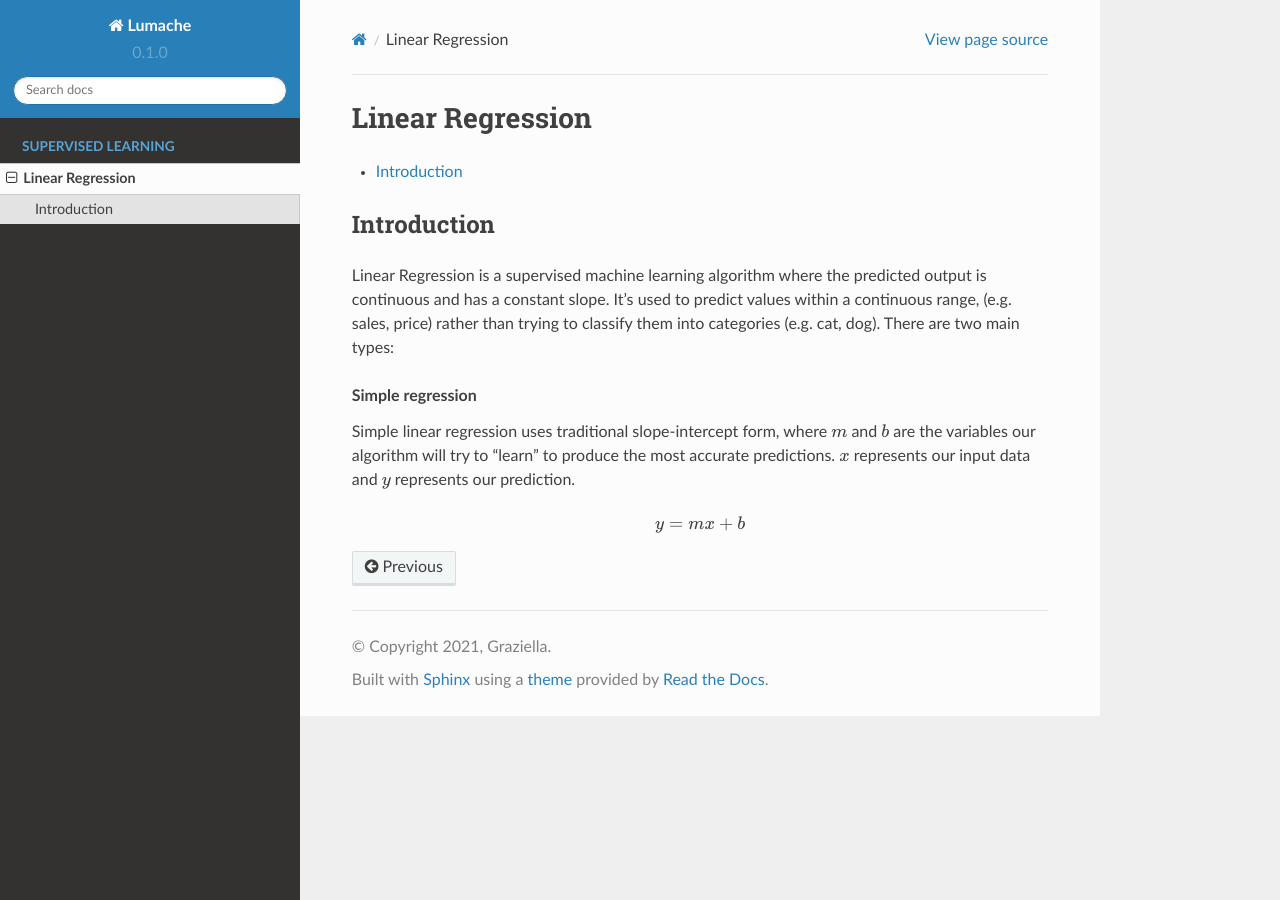
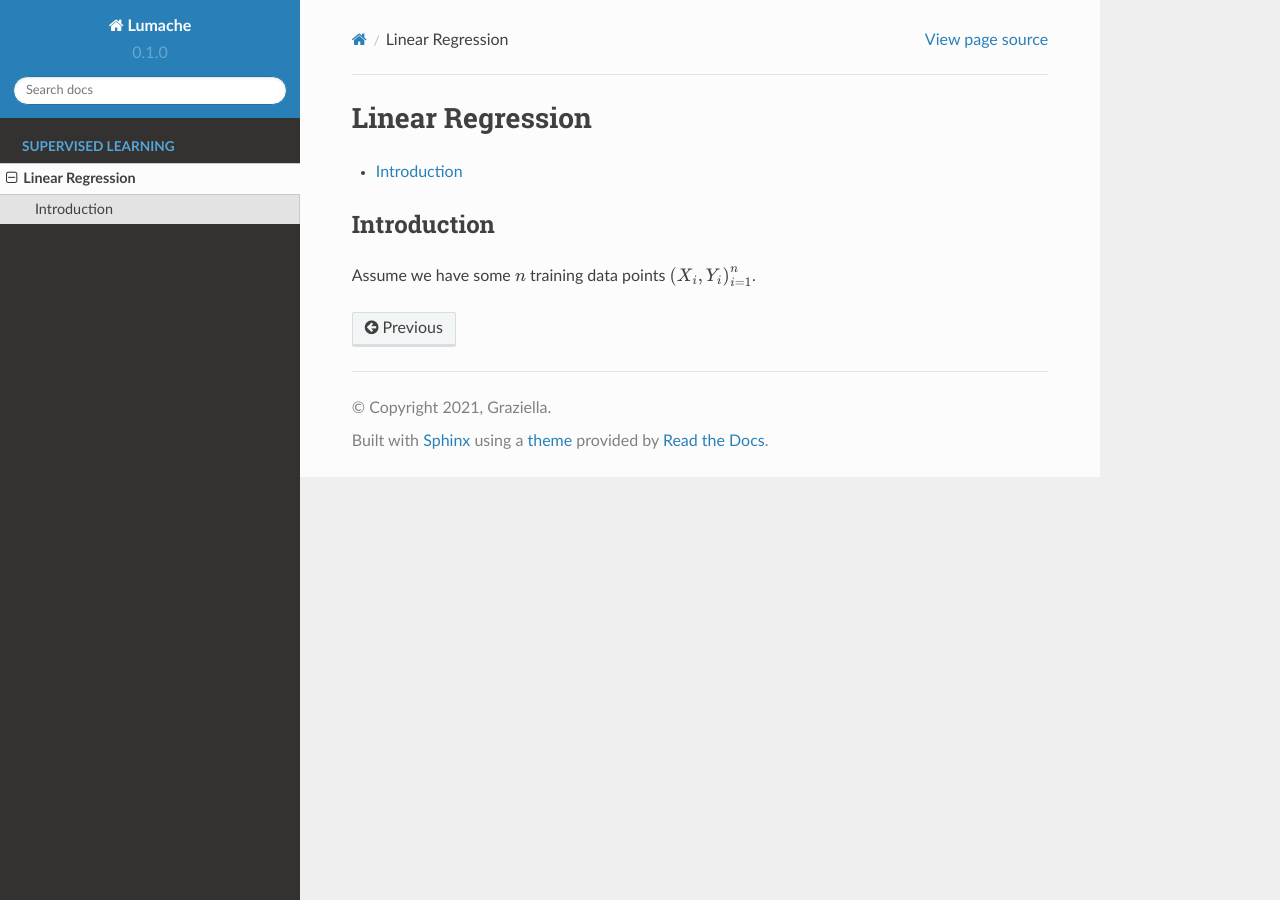
Before and after one commit to ghoshsubh/ML-project, a Sphinx documentation site: the page built from docs/source/Linear_regression.rst, in a window 1280 px wide. Built offline with Sphinx 7.4.7 and the Read the Docs theme 2.0.0, drawn with Linux system fonts in a browser that asks for light colours.

Commit message:
Update Linear_regression.rst

```diff
--- a/docs/source/Linear_regression.rst
+++ b/docs/source/Linear_regression.rst
@@ -12,12 +12,4 @@ Linear Regression
 Introduction
 ============
 
-Linear Regression is a supervised machine learning algorithm where the predicted output is continuous and has a constant slope. It's used to predict values within a continuous range, (e.g. sales, price) rather than trying to classify them into categories (e.g. cat, dog). There are two main types:
-
-.. rubric:: Simple regression
-
-Simple linear regression uses traditional slope-intercept form, where :math:`m` and :math:`b` are the variables our algorithm will try to "learn" to produce the most accurate predictions. :math:`x` represents our input data and :math:`y` represents our prediction.
-
-.. math::
-
-  y = mx + b
+Assume we have some :math:`n` training data points :math:`{(X_i, Y_i)}_{i = 1}^{n}`.
```
